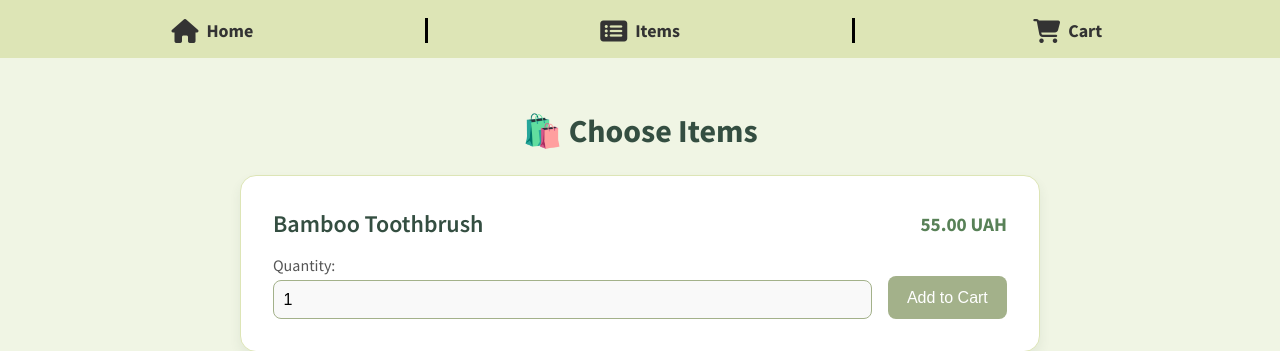
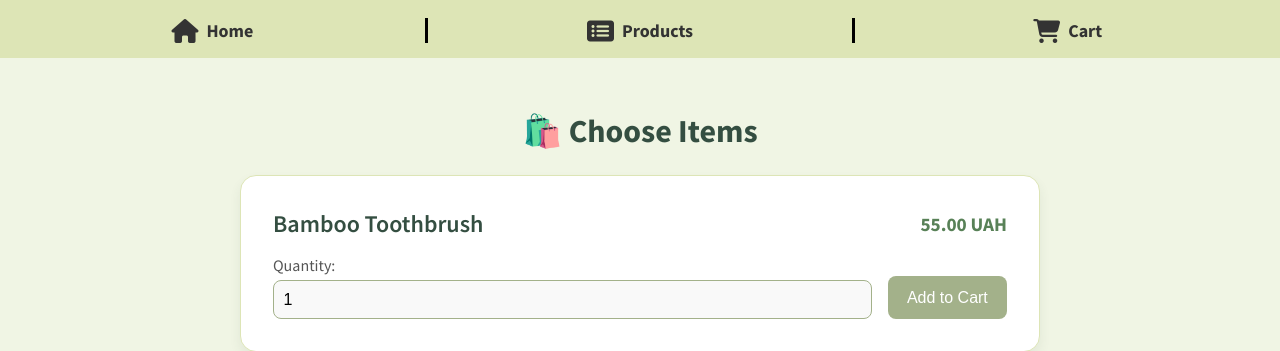
Before and after one commit to NureTokhtamyshMariia/smp-pzpi-23-5-tokhtamysh-mariia, a PHP site: page /pages/product.php in a window 1280 px wide. Shown: the top 351 px of the page. Run offline with PHP 8.4, Linux system fonts and the light colour scheme; data comes from the database, SQL or seed files in the repository.

Commit message:
Update product.php

```diff
--- a/Lab3/smp-pzpi-23-5-tokhtamysh-mariia-lab3/pages/product.php
+++ b/Lab3/smp-pzpi-23-5-tokhtamysh-mariia-lab3/pages/product.php
@@ -53,7 +53,7 @@
   <div class="separator"></div>
   <a href="#" class="nav-item">
     <i class="fa-solid fa-rectangle-list"></i>
-    <span>Items</span>
+    <span>Products</span>
   </a>
   <div class="separator"></div>
   <a href="basket.php" class="nav-item">
```
